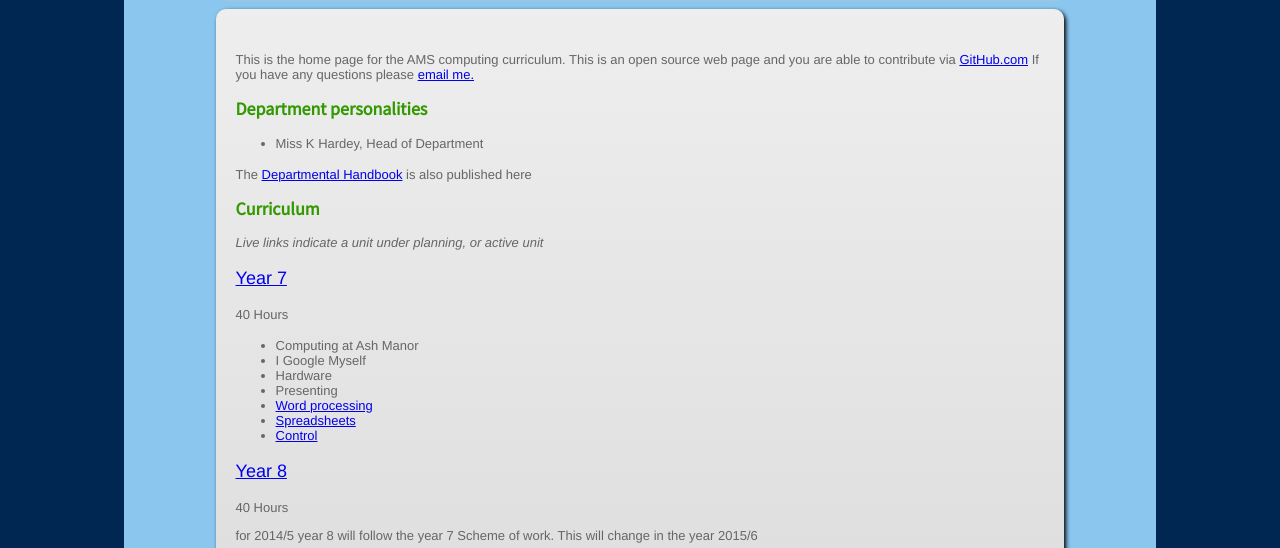
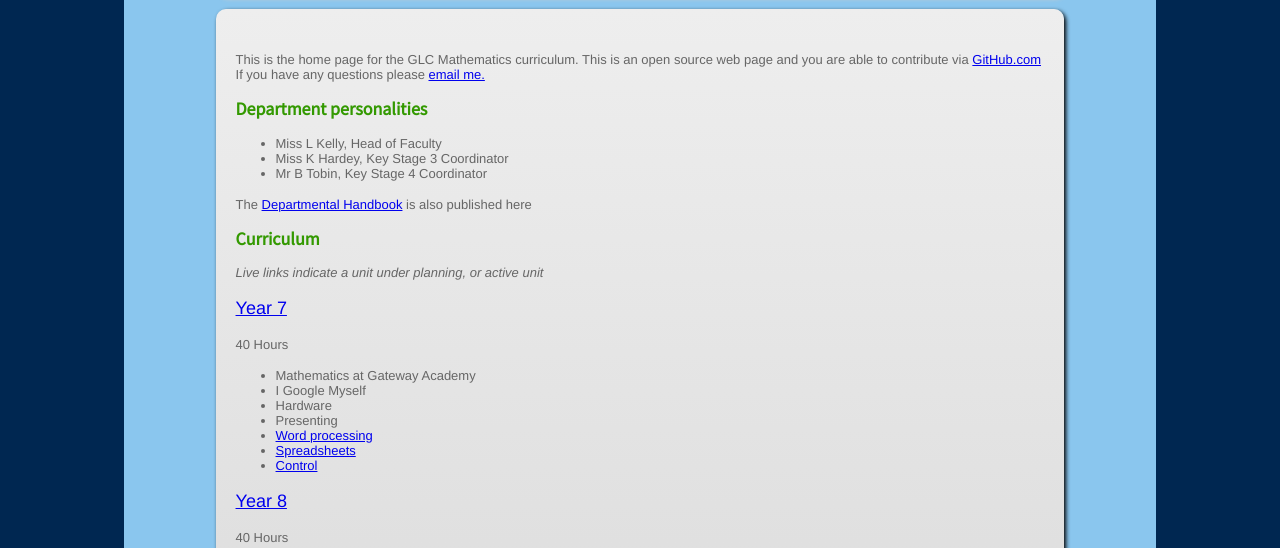
Before and after one commit to gmaths/gmaths.github.io, a plain HTML site: page index.html in a window 1280 px wide. Shown: the part 252-800 px from the top of the page. Drawn offline with Linux system fonts and the light colour scheme; a web font is replaced by a local one.

Commit message:
general changes

```diff
--- a/index.html
+++ b/index.html
@@ -3,7 +3,7 @@
   <head>
   <meta name = 'description' content = 'This is the home page for the Gateway Academy Mathematics Curriculum from year 7 through to year 11'>
   <meta name = 'author' content = 'Kim Hardey'>
-  <meta name = 'keywords' content ="Computing, Curriculum, UK National Curriculum, Schools, Open Source Curriculum">
+  <meta name = 'keywords' content ="Mathematics, Curriculum, UK National Curriculum, Schools, Open Source Curriculum">
 
     <meta charset='utf-8'>
     <meta http-equiv="X-UA-Compatible" content="chrome=1">
@@ -12,7 +12,7 @@
     <link rel="stylesheet" type="text/css" href="stylesheets/styles.css" media="screen" />
     <link rel="stylesheet" type="text/css" href="stylesheets/print.css" media="print" />
 
-    <title>GLC Mathematics Curriculum</title>
+    <title>GLC - Mathematics curriculum</title>
   </head>
 
   <body>
@@ -32,10 +32,14 @@
         <section id="main-content">
 
 
-<p>This is the home page for the AMS computing curriculum.  This is an open source web page and you are able to contribute via <a href = "https://github.com/ams-ICT">GitHub.com</a> If you have any questions please <a href = "mailto:bjones@ashmanorschool.com">email me.</a></p>
+<p>This is the home page for the GLC Mathematics curriculum.  This is an open source web page and you are able to contribute via <a href = "https://github.com/gmaths">GitHub.com</a> If you have any questions please <a href = "mailto:kim.hardey@theglc.org.uk">email me.</a></p>
 <h2>Department personalities</h2>
 <ul>
-<li>Miss K Hardey, Head of Department</li>
+
+<li>Miss L Kelly, Head of Faculty</li>
+<li>Miss K Hardey, Key Stage 3 Coordinator</li>
+<li>Mr B Tobin, Key Stage 4 Coordinator</li>
+
 </ul>
 
 <p>The <a href = "http://gmaths.github.io/deptHandbook">Departmental Handbook</a> is also published here</p>
@@ -45,7 +49,7 @@
 <h3><a href= "https://ams-ICT.github.io/Year-7/">Year 7</a></h3>
             <p>40 Hours</p>
 <ul>
-    <li>Computing at Ash Manor</li>
+    <li>Mathematics at Gateway Academy</li>
     <li>I Google Myself</li>
     <li>Hardware</li>
     <li>Presenting</li>
```
